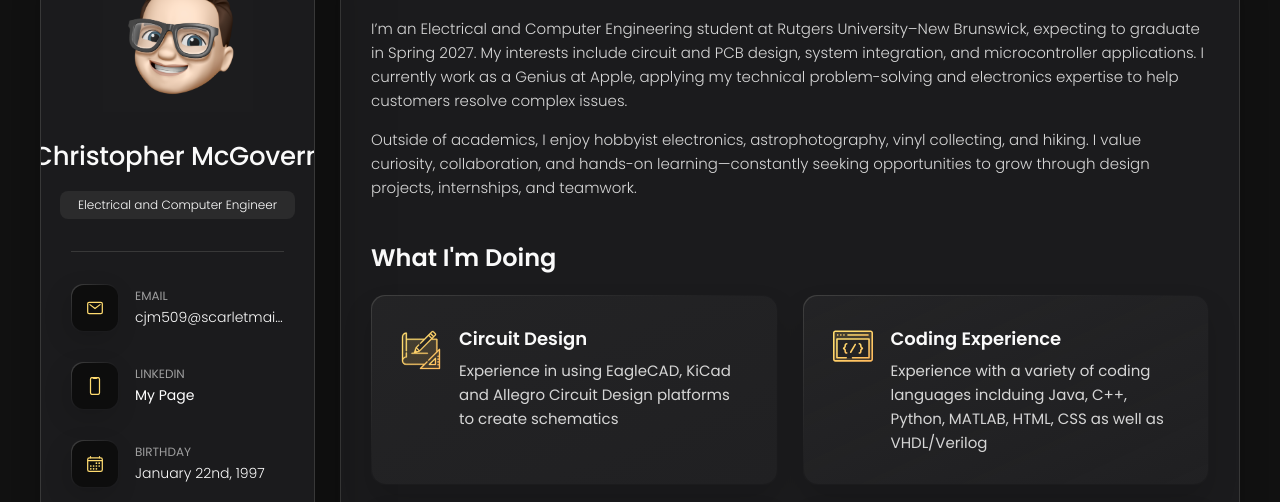
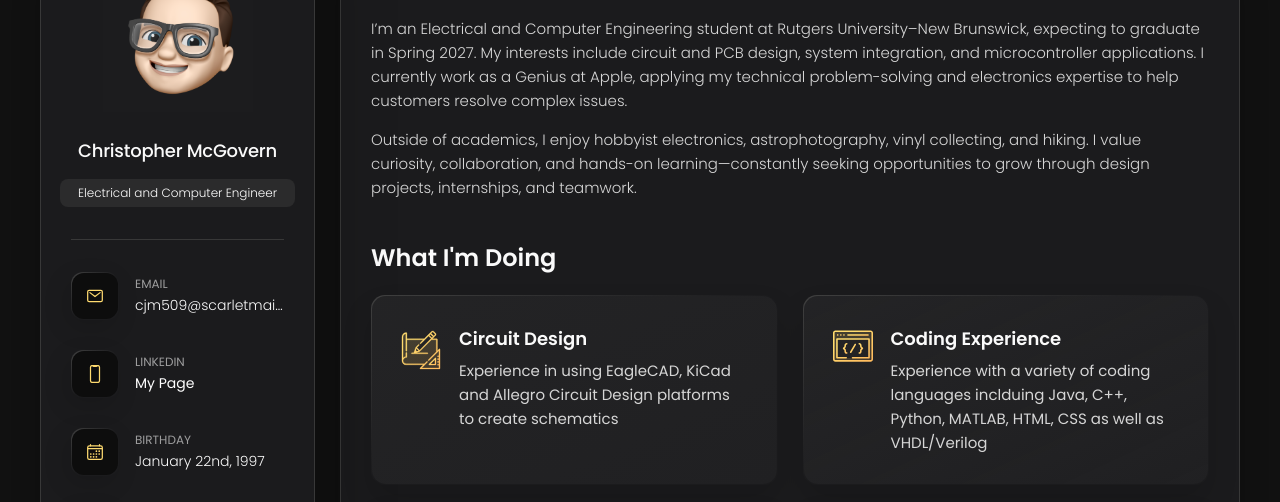
Before and after one commit to cjm509/portfolio, a plain HTML site: page index.html in a window 1280 px wide. Shown: the part 162-664 px from the top of the page. Drawn offline with nearby package versions, Linux system fonts and the light colour scheme.

Commit message:
Update style.css

```diff
--- a/assets/css/style.css
+++ b/assets/css/style.css
@@ -338,7 +338,7 @@ main {
 
 .info-content .name {
   color: var(--white-2);
-  font-size: var(--fs-3);
+  font-size: var(--fs-4);
   font-weight: var(--fw-500);
   letter-spacing: -0.25px;
   margin-bottom: 10px;
```
